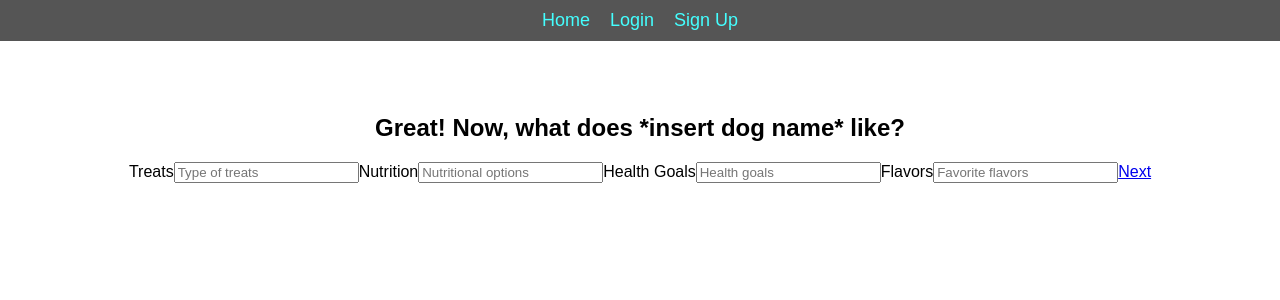
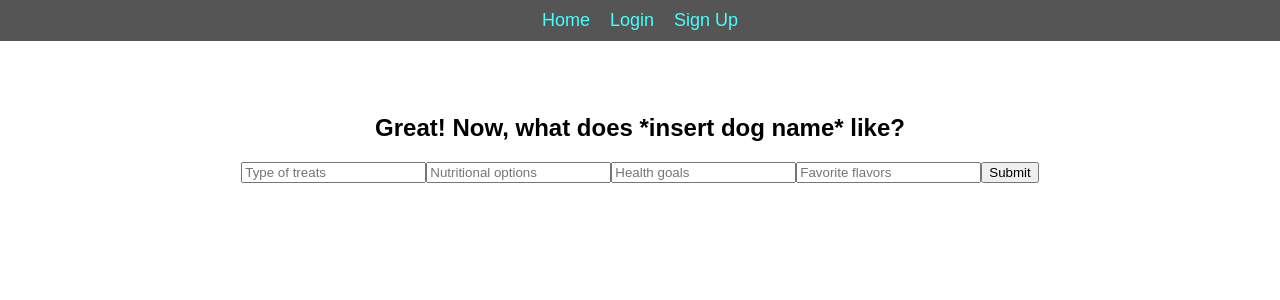
Before and after one commit to TaylorDarneille/sharkhackathon, a React (Create React App) app in the folder client/: page /funform in a window 1280 px wide. Shown: the top 300 px of the page. Built offline with nearby package versions, Linux system fonts and the light colour scheme.

Commit message:
Revert "couple more form components"

```diff
--- a/client/src/App.js
+++ b/client/src/App.js
@@ -11,8 +11,6 @@ import Profile from './Profile.js';
 import Signup from './auth/Signup.js';
 import AddDogForm from './AddDogForm';
 import DogFormTwo from './layout/DogFormTwo';
-import CardForm from './CardForm';
-import CardSum from './CardSum';
 import AddressForm from './addressform';
 
 class App extends Component {
@@ -89,10 +87,6 @@ class App extends Component {
                 () => (<AddDogForm user={this.state.user} setFlash={this.setFlash} />)} />
               <Route exact path="/funform" component={
                 () => (<DogFormTwo user={this.state.user} setFlash={this.setFlash} />)} />
-              <Route exact path="/cardform" component={
-                () => (<CardForm user={this.state.user} setFlash={this.setFlash} />)} />
-              <Route exact path="/cardsum" component={
-                () => (<CardSum user={this.state.user} setFlash={this.setFlash} />)} />
               <Route exact path="/addressform" component={
                 () => (<AddressForm user={this.state.user} setFlash={this.setFlash} />)} />
               <Route exact path="/" component={
--- a/client/src/CardForm.js
+++ /dev/null
@@ -1,25 +0,0 @@
-import React, {Component} from 'react';
-import { Link } from 'react-router-dom';
-
-class CardForm extends Component{
-	render(){
-		return(
-			<div class="add-dog-form">
-				<h2>This trial is free!</h2>
-				<p>But we will need your card on file in case you want more treats!</p>
-				<form>
-					<label>CC Information</label>
-					<input name="name"  placeholder="Cardholder Name" />
-					<input name="number" placeholder="Card Number" />
-					<input name="expiration" placeholder="Expiration Date" />
-					<input name="cvv" placeholder="CVV" />
-					<label>Billing Address same as Shipping</label>
-					<input type="checkbox" />
-          			<Link to="/cardsum">Next</Link>
-				</form>
-			</div>
-		)
-	}
-}
-
-export default CardForm;
--- a/client/src/CardSum.js
+++ /dev/null
@@ -1,18 +0,0 @@
-import React, {Component} from 'react';
-import { Link } from 'react-router-dom';
-
-class CardSum extends Component{
-	render(){
-		return(
-			<div class="summary">
-				<h2>Summary</h2>
-				<div>
-					<h3>1 Month Free Trial</h3><h4>Free <span class="price">$9.99</span></h4>
-					<h3>Total:</h3><h4><span class="price">$0.00</span></h4>
-				</div>
-			</div>
-		)
-	}
-}
-
-export default CardSum;
--- a/client/src/layout/DogFormTwo.js
+++ b/client/src/layout/DogFormTwo.js
@@ -1,5 +1,4 @@
 import React, {Component} from 'react';
-import { Link } from 'react-router-dom';
 
 class DogFormTwo extends Component{
 	// constructor(props){
@@ -16,15 +15,11 @@ class DogFormTwo extends Component{
 			<div class="add-dog-form">
 				<h2>Great! Now, what does *insert dog name* like?</h2>
 				<form>
-					<label>Treats</label>
 					<input name="treats"  placeholder="Type of treats" />
-					<label>Nutrition</label>
 					<input name="nutrition" placeholder="Nutritional options" />
-					<label>Health Goals</label>
 					<input name="goals" placeholder="Health goals" />
-					<label>Flavors</label>
 					<input name="flavors" placeholder="Favorite flavors" />
-          			<Link to="/addressform">Next</Link>
+					<input type="submit" />
 				</form>
 			</div>
 		)
```
